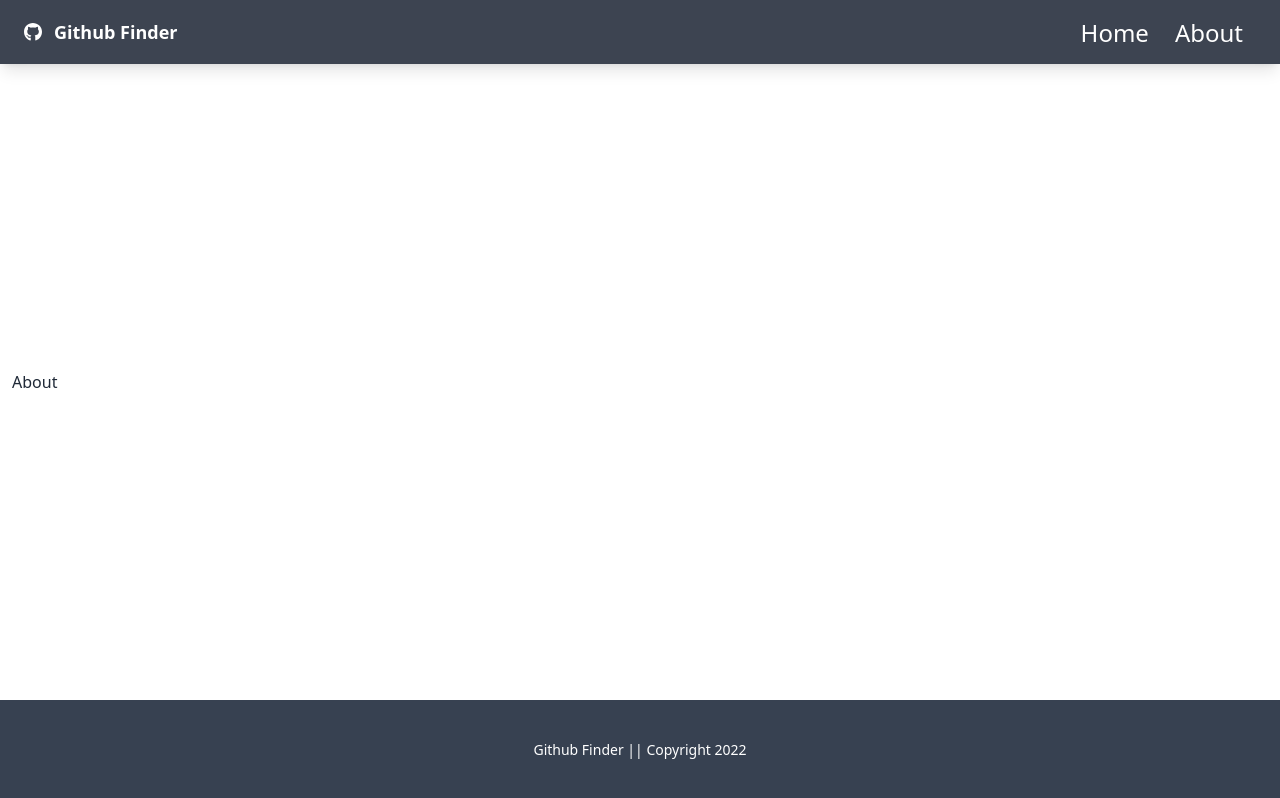
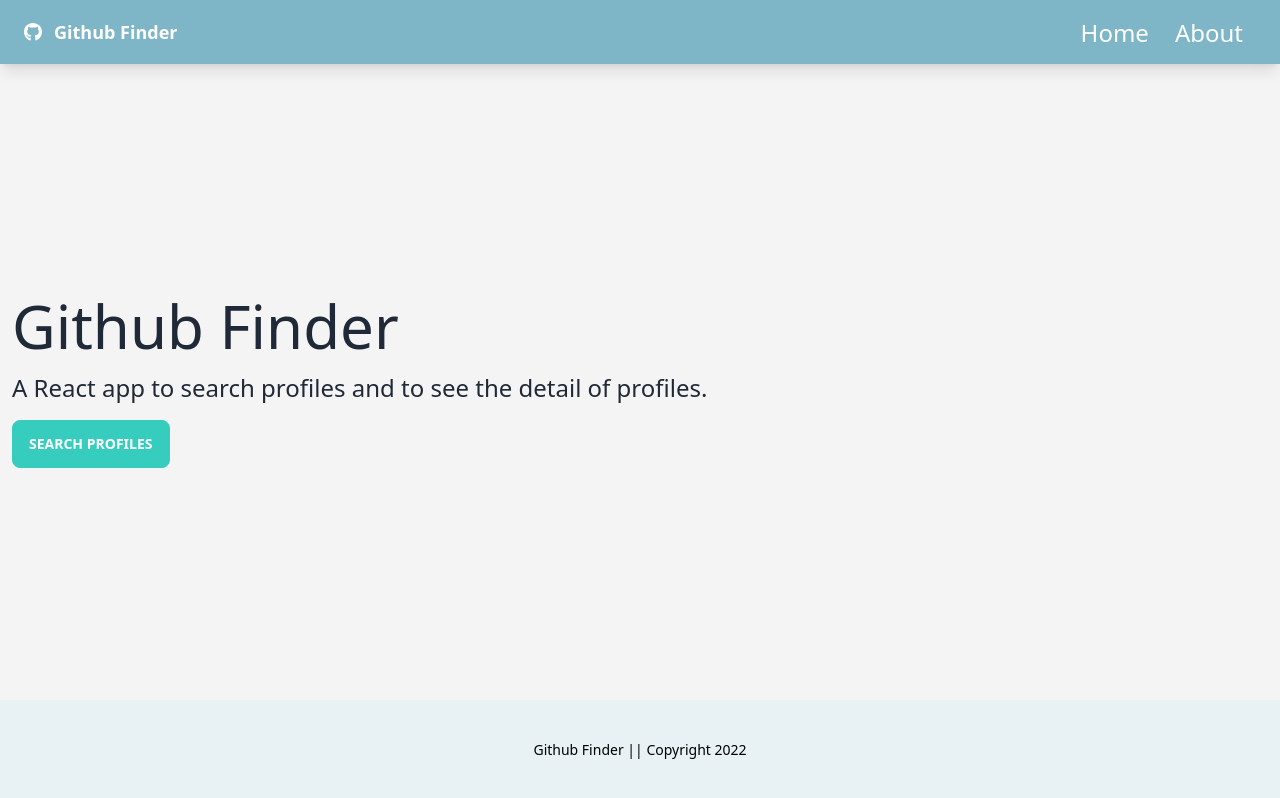
Before and after one commit to berkerkls/github-finder, a React (Create React App) app: page /about in a window 1280 px wide. Built offline with nearby package versions, Linux system fonts and the light colour scheme.

Commit message:
pages editted

```diff
--- a/src/App.js
+++ b/src/App.js
@@ -8,7 +8,10 @@ import NotFound from "./pages/NotFound";
 function App() {
   return (
     <Router>
-      <div className="flex flex-col justify-between h-screen">
+      <div
+        className="flex flex-col justify-between h-screen"
+        style={{ backgroundColor: "#f4f4f4" }}
+      >
         <Navbar />
         <main className="container mx-auto px-3 pb-12">
           <Routes>
--- a/src/components/Footer.jsx
+++ b/src/components/Footer.jsx
@@ -1,8 +1,11 @@
 function Footer() {
   const footerYear = new Date().getFullYear();
   return (
-    <footer className="footer p-10 bg-gray-700 text-primary-content footer-center">
-      <div>Github Finder || Copyright {footerYear}</div>
+    <footer
+      className="footer p-10 text-primary-content footer-center"
+      style={{ backgroundColor: "#e8f2f5" }}
+    >
+      <div className="text-black">Github Finder || Copyright {footerYear}</div>
     </footer>
   );
 }
--- a/src/components/Navbar.jsx
+++ b/src/components/Navbar.jsx
@@ -3,22 +3,28 @@ import { Link } from "react-router-dom";
 
 function Navbar({ title }) {
   return (
-    <nav className="navbar mb-12 shadow-lg bg-neutral text-neutral-content">
+    <nav
+      className="navbar mb-12 shadow-lg text-neutral-content"
+      style={{ backgroundColor: "#7EB6C7" }}
+    >
       <div className="container mx-auto">
         <div className="flex-none px-2 mx-2">
-          <FaGithub className="inline pr-3 text-3xl" />
-          <Link to="/" className="text-lg font-bold align-middle">
+          <FaGithub className="inline pr-3 text-3xl text-white" />
+          <Link to="/" className="text-lg font-bold align-middle text-white">
             {title}
           </Link>
         </div>
         <div className="flex-1 px-2 mx-2">
           <div className="flex justify-end">
-            <Link to="/" className="btn-ghost btn-sm rounded-btn text-2xl">
+            <Link
+              to="/"
+              className="btn-ghost btn-sm rounded-btn text-2xl text-white"
+            >
               Home
             </Link>
             <Link
               to="/about"
-              className="btn-ghost btn-sm rounded-btn text-2xl "
+              className="btn-ghost btn-sm rounded-btn text-2xl text-white"
             >
               About
             </Link>
--- a/src/pages/About.jsx
+++ b/src/pages/About.jsx
@@ -1,7 +1,18 @@
 import React from "react";
+import { Link } from "react-router-dom";
 
 function About() {
-  return <div>About</div>;
+  return (
+    <div>
+      <h1 className="text-6xl mb-4 text-dark">Github Finder</h1>
+      <p className="mb-4 text-2xl font-light">
+        A React app to search profiles and to see the detail of profiles.
+      </p>
+      <Link to="/" className="btn btn-accent text-white">
+        Search Profiles
+      </Link>
+    </div>
+  );
 }
 
 export default About;
--- a/src/pages/NotFound.jsx
+++ b/src/pages/NotFound.jsx
@@ -1,7 +1,19 @@
 import React from "react";
-
+import { Link } from "react-router-dom";
 function NotFound() {
-  return <div>NotFound</div>;
+  return (
+    <div className="hero">
+      <div className="text-center hero-content">
+        <div className="max-w-lg">
+          <h1 className="text-7xl font-bold mb-8">Oops!</h1>
+          <p className="text-4xl mb-8">404-Page Not Found</p>
+          <Link to="/" className="btn btn-accent">
+            Back To Home
+          </Link>
+        </div>
+      </div>
+    </div>
+  );
 }
 
 export default NotFound;
```
